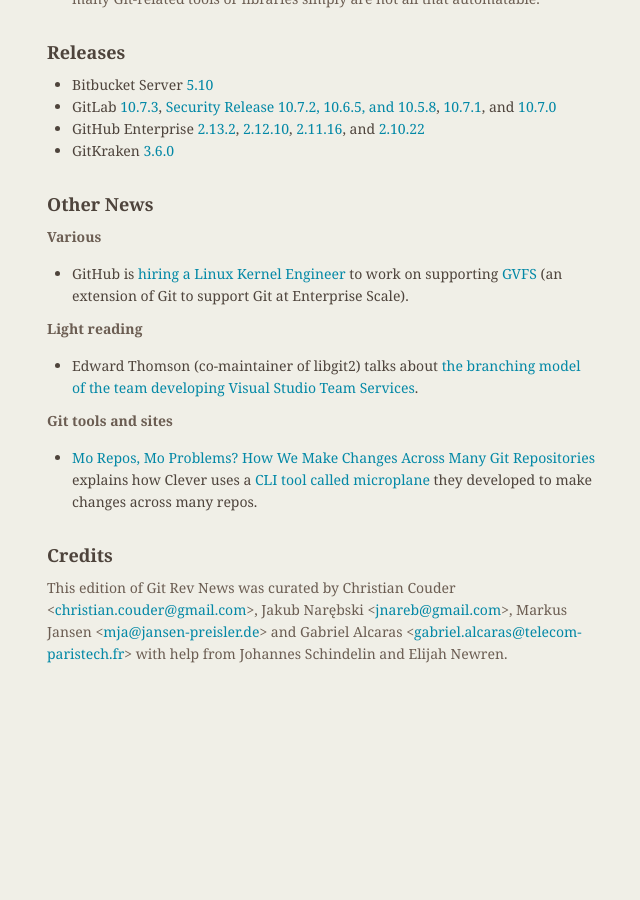
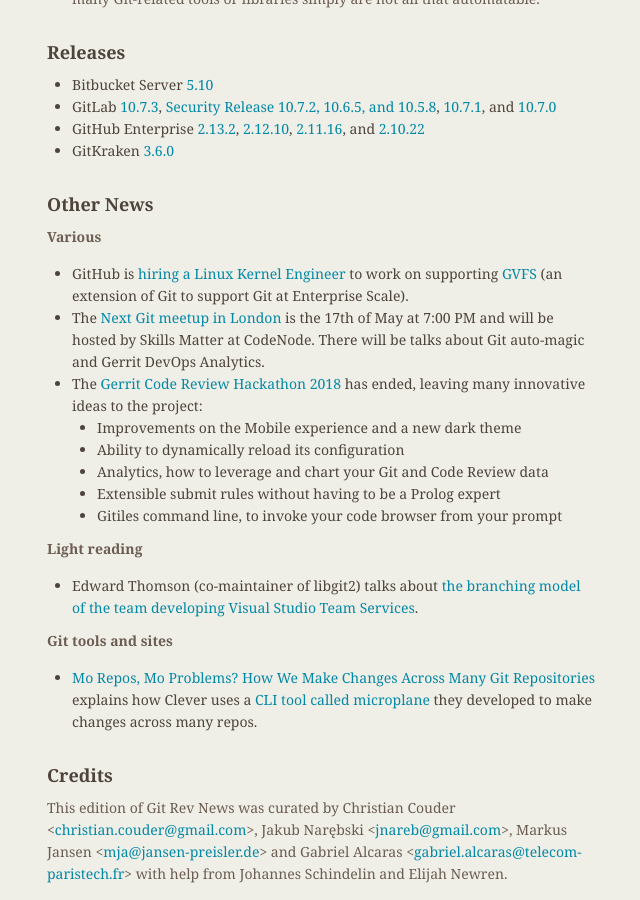
Before and after one commit to git/git.github.io, a Jekyll site: the page built from rev_news/drafts/edition-39.md, in a window 1280 px wide and 900 px high, scrolled down 4900 px. Shown: the whole window, without its empty margins (487-1127 px from the left). Built offline with Jekyll 4.4.1, drawn with Linux system fonts in a browser that asks for light colours; before the commit the page ends 5580 px from its top, so only the background shows below that.

Commit message:
Add news about Git Meetup and Gerrit Hackathon

```diff
--- a/rev_news/drafts/edition-39.md
+++ b/rev_news/drafts/edition-39.md
@@ -288,6 +288,14 @@
 
 * GitHub is [hiring a Linux Kernel Engineer](https://boards.greenhouse.io/github/jobs/1121642?gh_src=cadcuf3r1)
 to work on supporting [GVFS](https://gvfs.io/) (an extension of Git to support Git at Enterprise Scale).
+* The [Next Git meetup in London](https://skillsmatter.com/meetups/10863-gerrit-devops-analytics-and-git-auto-magic) is the 17th of May at 7:00 PM
+  and will be hosted by Skills Matter at CodeNode. There will be talks about Git auto-magic and Gerrit DevOps Analytics.
+* The [Gerrit Code Review Hackathon 2018](https://youtu.be/ntxEJ-mUVTU) has ended, leaving many innovative ideas to the project:
+  - Improvements on the Mobile experience and a new dark theme
+  - Ability to dynamically reload its configuration
+  - Analytics, how to leverage and chart your Git and Code Review data
+  - Extensible submit rules without having to be a Prolog expert
+  - Gitiles command line, to invoke your code browser from your prompt
 
 __Light reading__
 
```
